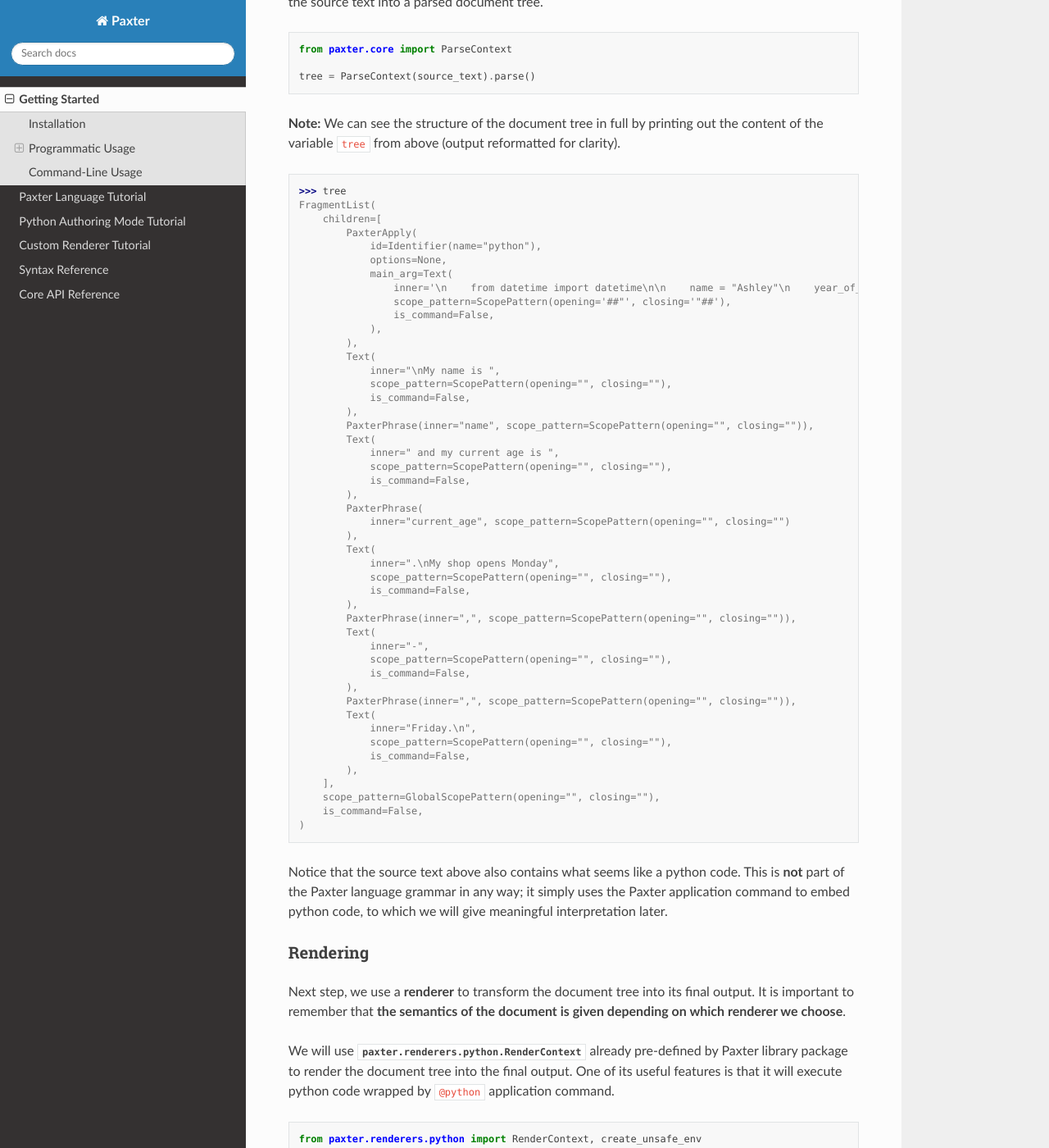
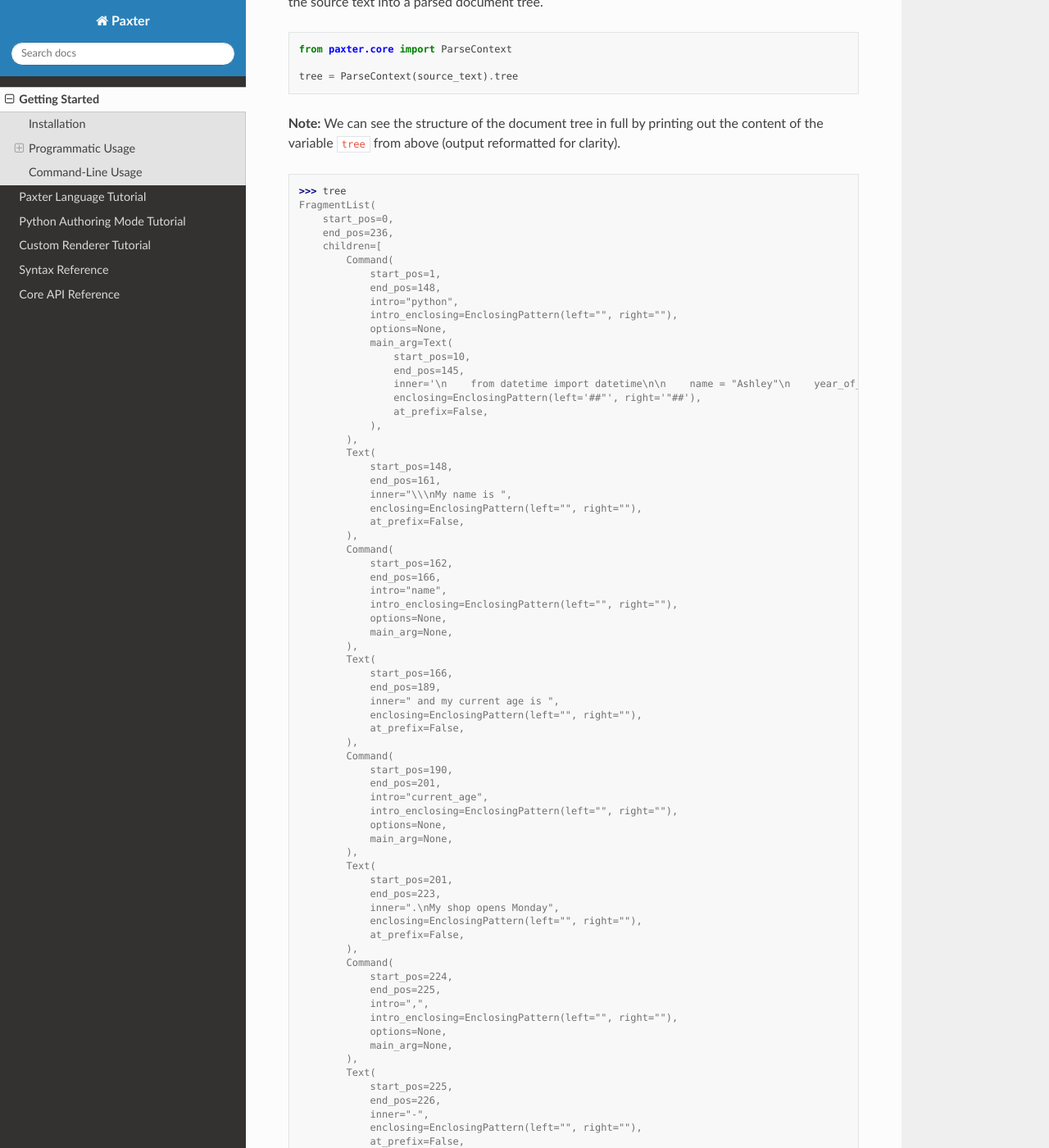
Before and after one commit to abhabongse/paxter, a Sphinx documentation site: the page built from docs/getting_started.rst, in a window 1280 px wide and 1400 px high, scrolled down 954 px. Shown: the whole window at 82% size. Built offline with Sphinx 7.4.7 and the Read the Docs theme 2.0.0, drawn with Linux system fonts in a browser that asks for light colours; the version number could not be read and is left out; some of the changed text lies outside the part shown.

Commit message:
Fix API for renderers & Fix documentation

```diff
--- a/docs/getting_started.rst
+++ b/docs/getting_started.rst
@@ -50,7 +50,7 @@
 
    from paxter.core import ParseContext
 
-   tree = ParseContext(source_text).parse()
+   tree = ParseContext(source_text).tree
 
 **Note:** We can see the structure of the document tree in full by printing out
 the content of the variable ``tree`` from above (output reformatted for clarity).
@@ -59,51 +59,96 @@
 
    >>> tree
    FragmentList(
+       start_pos=0,
+       end_pos=236,
        children=[
-           PaxterApply(
-               id=Identifier(name="python"),
+           Command(
+               start_pos=1,
+               end_pos=148,
+               intro="python",
+               intro_enclosing=EnclosingPattern(left="", right=""),
                options=None,
                main_arg=Text(
+                   start_pos=10,
+                   end_pos=145,
                    inner='\n    from datetime import datetime\n\n    name = "Ashley"\n    year_of_birth = 1987\n    current_age = datetime.now().year - year_of_birth\n',
-                   scope_pattern=ScopePattern(opening='##"', closing='"##'),
-                   is_command=False,
+                   enclosing=EnclosingPattern(left='##"', right='"##'),
+                   at_prefix=False,
                ),
            ),
            Text(
-               inner="\nMy name is ",
-               scope_pattern=ScopePattern(opening="", closing=""),
-               is_command=False,
+               start_pos=148,
+               end_pos=161,
+               inner="\\\nMy name is ",
+               enclosing=EnclosingPattern(left="", right=""),
+               at_prefix=False,
            ),
-           PaxterPhrase(inner="name", scope_pattern=ScopePattern(opening="", closing="")),
-           Text(
-               inner=" and my current age is ",
-               scope_pattern=ScopePattern(opening="", closing=""),
-               is_command=False,
-           ),
-           PaxterPhrase(
-               inner="current_age", scope_pattern=ScopePattern(opening="", closing="")
+           Command(
+               start_pos=162,
+               end_pos=166,
+               intro="name",
+               intro_enclosing=EnclosingPattern(left="", right=""),
+               options=None,
+               main_arg=None,
            ),
            Text(
+               start_pos=166,
+               end_pos=189,
+               inner=" and my current age is ",
+               enclosing=EnclosingPattern(left="", right=""),
+               at_prefix=False,
+           ),
+           Command(
+               start_pos=190,
+               end_pos=201,
+               intro="current_age",
+               intro_enclosing=EnclosingPattern(left="", right=""),
+               options=None,
+               main_arg=None,
+           ),
+           Text(
+               start_pos=201,
+               end_pos=223,
                inner=".\nMy shop opens Monday",
-               scope_pattern=ScopePattern(opening="", closing=""),
-               is_command=False,
+               enclosing=EnclosingPattern(left="", right=""),
+               at_prefix=False,
            ),
-           PaxterPhrase(inner=",", scope_pattern=ScopePattern(opening="", closing="")),
+           Command(
+               start_pos=224,
+               end_pos=225,
+               intro=",",
+               intro_enclosing=EnclosingPattern(left="", right=""),
+               options=None,
+               main_arg=None,
+           ),
            Text(
+               start_pos=225,
+               end_pos=226,
                inner="-",
-               scope_pattern=ScopePattern(opening="", closing=""),
-               is_command=False,
+               enclosing=EnclosingPattern(left="", right=""),
+               at_prefix=False,
            ),
-           PaxterPhrase(inner=",", scope_pattern=ScopePattern(opening="", closing="")),
+           Command(
+               start_pos=227,
+               end_pos=228,
+               intro=",",
+               intro_enclosing=EnclosingPattern(left="", right=""),
+               options=None,
+               main_arg=None,
+           ),
            Text(
+               start_pos=228,
+               end_pos=236,
                inner="Friday.\n",
-               scope_pattern=ScopePattern(opening="", closing=""),
-               is_command=False,
+               enclosing=EnclosingPattern(left="", right=""),
+               at_prefix=False,
            ),
        ],
-       scope_pattern=GlobalScopePattern(opening="", closing=""),
-       is_command=False,
+       enclosing=GlobalEnclosingPattern(),
+       at_prefix=False,
    )
+
+
 
 
 Notice that the source text above also contains what seems like a python code.
@@ -161,8 +206,8 @@
    from paxter.renderers.python import RenderContext, create_unsafe_env
 
    def interp(source_text: str) -> str:
-       tree = ParseContext(source_text).parse()
-       output = RenderContext(source_text, create_unsafe_env(), tree).render()
+       tree = ParseContext(source_text).tree
+       output = RenderContext(source_text, create_unsafe_env(), tree).rendered
        return output
 
 Command-Line Usage
```
Also changed, not shown: other parts of docs/getting_started.rst (+1 -1 lines), README.md (+9 -9 lines), docs/core_api.md (+7 -7 lines), 3 other files.
